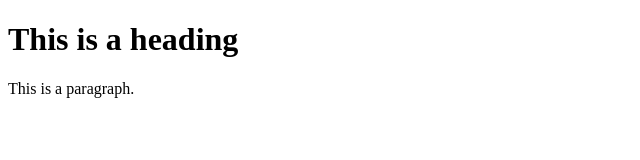
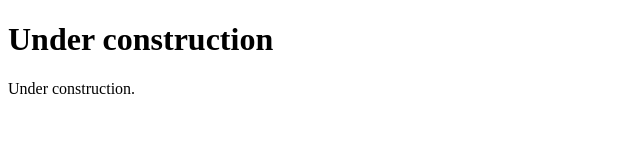
Before and after one commit to Ali-Arjomandi-Nezhad/Ali-Arjomandi-Nezhad.github.io, a plain HTML site: page index.html in a window 1280 px wide. Shown: the whole page, without its empty margins (0-640 px from the left). Drawn offline with Linux system fonts and the light colour scheme.

Commit message:
Update index.html

```diff
--- a/index.html
+++ b/index.html
@@ -5,8 +5,8 @@
 </head>
 <body>
 
-<h1>This is a heading</h1>
-<p>This is a paragraph.</p>
+<h1>Under construction</h1>
+<p>Under construction.</p>
 
 </body>
 </html>
```
